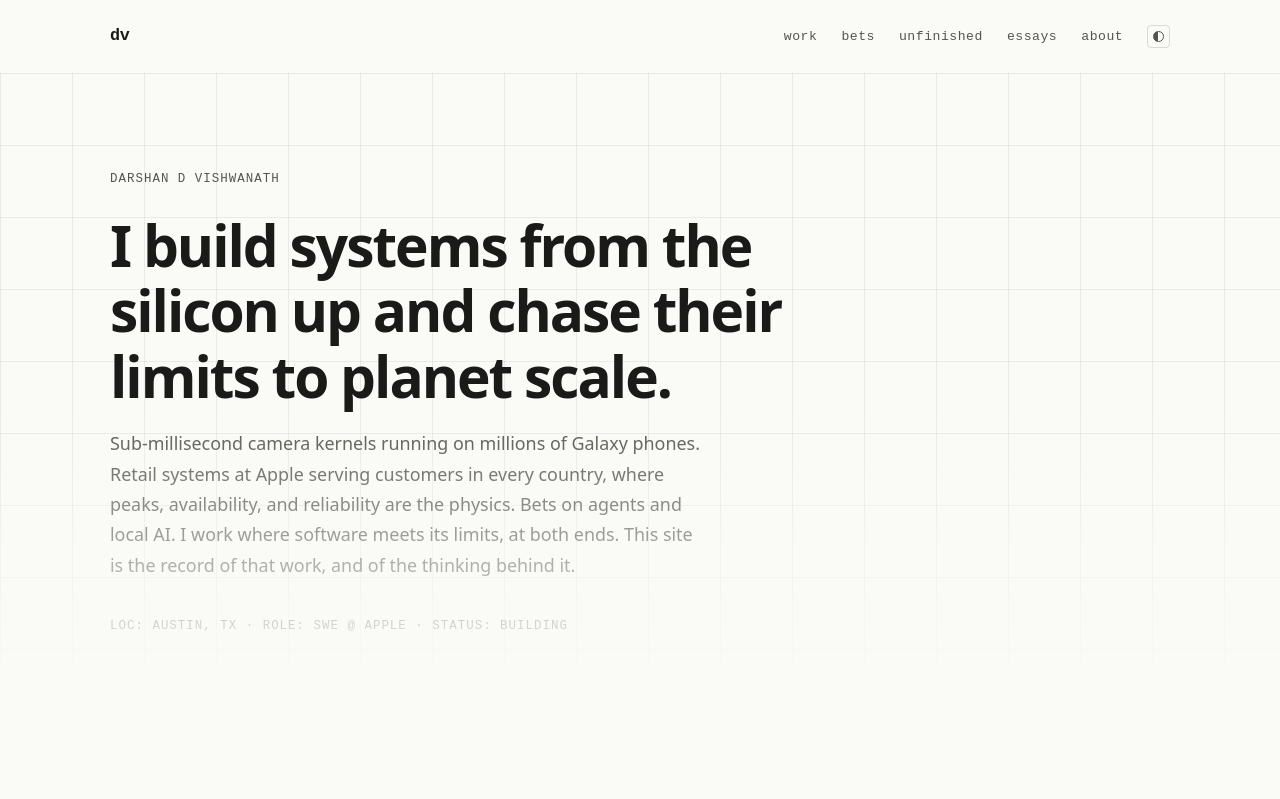
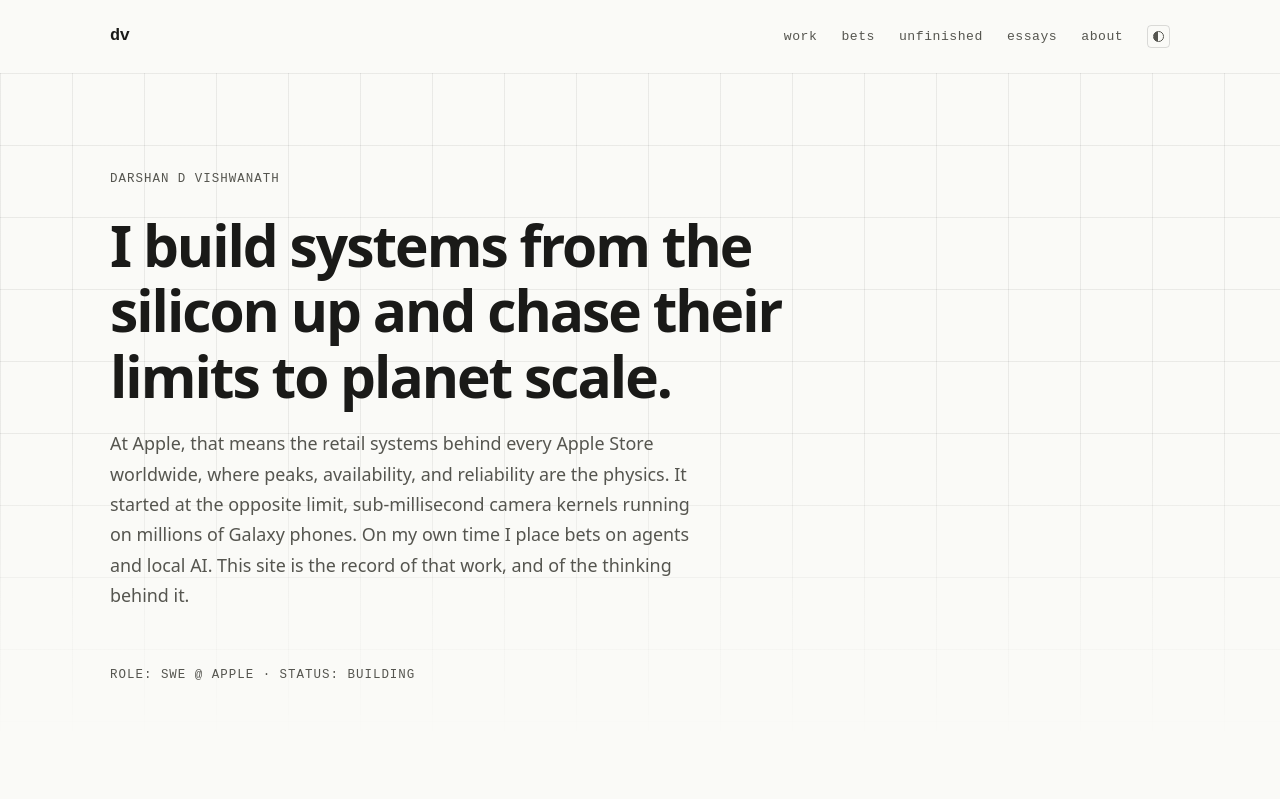
Before and after one commit to darshandv/darshandv.github.io, an Astro site: page / in a window 1280 px wide. Shown: the top 799 px of the page. Built offline with nearby package versions, Linux system fonts and the light colour scheme; Astro itself is replaced by a stand-in of ours.

Commit message:
Lead the hero with Apple, trim the status line, fix the hero grid fade
The lede now opens with the present (Apple, retail systems worldwide)
and uses Samsung as proof of range instead of the opening image. The
meta description follows the same order. The status line drops the
location and keeps the role, with more space above it. The hero grid
fade moves to a pseudo-element so the mask no longer fades the text.

```diff
--- a/src/data/site.ts
+++ b/src/data/site.ts
@@ -3,7 +3,7 @@ export const site = {
   wordmark: 'dv',
   identity: 'I build systems from the silicon up and chase their limits to planet scale.',
   description:
-    'Darshan D Vishwanath, software engineer at Apple. From sub-millisecond camera kernels on millions of Galaxy phones to retail systems serving customers in every country, plus bets on agents and local AI.',
+    'Darshan D Vishwanath, software engineer at Apple, building the retail systems behind every Apple Store worldwide. Before that, sub-millisecond camera kernels on millions of Galaxy phones. Bets on agents and local AI.',
   location: 'Austin, TX',
-  statusLine: 'LOC: AUSTIN, TX · ROLE: SWE @ APPLE · STATUS: BUILDING',
+  statusLine: 'ROLE: SWE @ APPLE · STATUS: BUILDING',
 } as const;
--- a/src/pages/index.astro
+++ b/src/pages/index.astro
@@ -33,11 +33,11 @@ const latestEssay = essays[0];
       <p class="meta kicker fade-up">{site.name}</p>
       <h1 class="fade-up d1">{site.identity}</h1>
       <p class="lede fade-up d2">
-        Sub-millisecond camera kernels running on millions of Galaxy phones. Retail
-        systems at Apple serving customers in every country, where peaks, availability,
-        and reliability are the physics. Bets on agents and local AI. I work where
-        software meets its limits, at both ends. This site is the record of that work,
-        and of the thinking behind it.
+        At Apple, that means the retail systems behind every Apple Store worldwide,
+        where peaks, availability, and reliability are the physics. It started at the
+        opposite limit, sub-millisecond camera kernels running on millions of Galaxy
+        phones. On my own time I place bets on agents and local AI. This site is the
+        record of that work, and of the thinking behind it.
       </p>
       <p class="meta status fade-up d3">{site.statusLine}</p>
     </div>
@@ -93,7 +93,18 @@ const latestEssay = essays[0];
 
 <style>
   .hero {
+    position: relative;
+    z-index: 0;
     padding-block: clamp(4rem, 12vh, 8rem) clamp(2rem, 5vh, 3rem);
+  }
+  /* Grid backdrop lives on a pseudo-element so the fade mask never
+     touches the hero text — only the grid fades out. */
+  .hero::before {
+    content: '';
+    position: absolute;
+    inset: 0;
+    z-index: -1;
+    pointer-events: none;
     background-image:
       linear-gradient(var(--line-faint) 1px, transparent 1px),
       linear-gradient(90deg, var(--line-faint) 1px, transparent 1px);
@@ -118,6 +129,7 @@ const latestEssay = essays[0];
   }
   .status {
     color: var(--ink-2);
+    margin-top: 3.4rem;
   }
   .rows-top {
     border-top: 1px solid var(--line);
```
